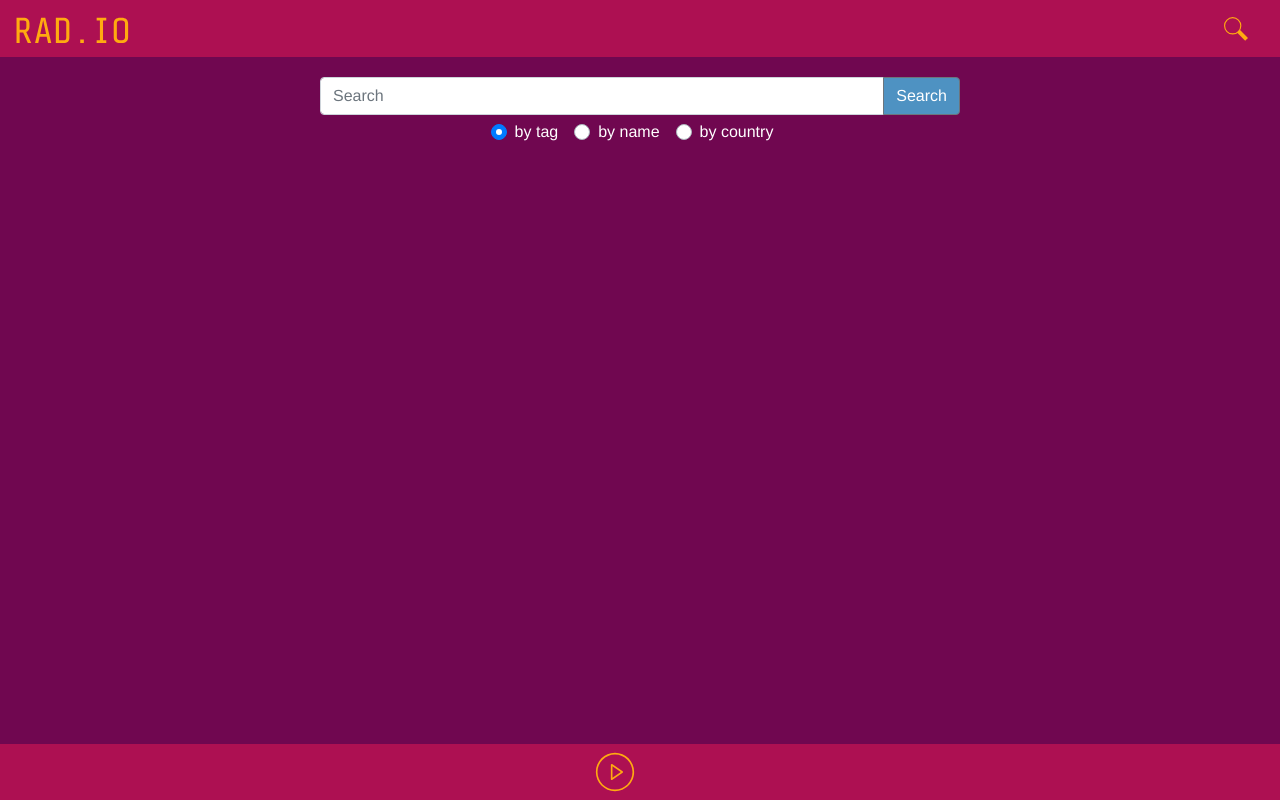
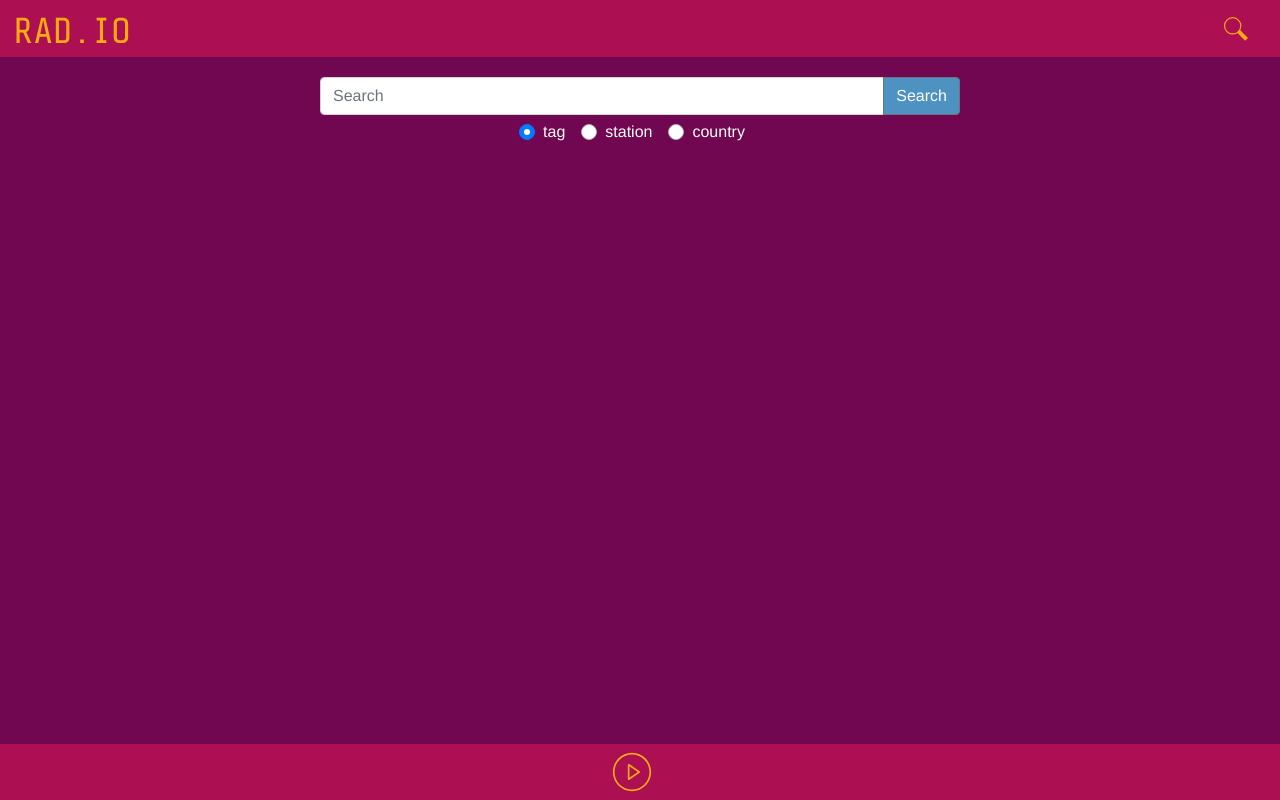
Before and after one commit to solodov-dev/rad-io, a Vue app: page /search in a window 1280 px wide. Built offline with nearby package versions, Linux system fonts and the light colour scheme.

Commit message:
Minor tweaks

```diff
--- a/src/App.vue
+++ b/src/App.vue
@@ -1,14 +1,14 @@
 <template>
   <div id="app">
     <app-header></app-header>
-    <router-view/>
+    <router-view />
     <app-player></app-player>
   </div>
 </template>
 
 <style lang="scss">
 #app {
-  font-family: 'Avenir', Helvetica, Arial, sans-serif;
+  font-family: "Avenir", Helvetica, Arial, sans-serif;
   -webkit-font-smoothing: antialiased;
   -moz-osx-font-smoothing: grayscale;
   text-align: center;
@@ -20,7 +20,7 @@
 }
 
 .nav-link {
-    color: #FFAA10;
+  color: #ffaa10;
 }
 
 .nav-link:hover {
@@ -28,19 +28,28 @@
 }
 
 .view {
+  width: 90%;
+  margin: auto;
+  padding-top: 20px;
+  padding-bottom: 100px;
   height: 100%;
+}
+
+@media screen and (min-width: 900px) {
+  .view {
+    width: 50%;
+  }
 }
 </style>
 
 <script>
-
-import Header from './components/Header';
-import Player from './components/Player';
+import Header from "./components/Header";
+import Player from "./components/Player";
 
 export default {
   components: {
     appHeader: Header,
-    appPlayer: Player,
+    appPlayer: Player
   }
-}
+};
 </script>
--- a/src/components/Player.vue
+++ b/src/components/Player.vue
@@ -4,7 +4,7 @@
     <div class="navbar justify-content-center player">
       <div class="player-btn play" :class="{stop: isPlaying}" @click="playStream"></div>
       <span class="station-name">{{ stream.name }}</span>
-      <div class="equalizer-container">
+      <div v-show="streamLoaded" class="equalizer-container">
        <app-equalizer v-show="isPlaying"></app-equalizer>
       </div>
     </div>
@@ -70,7 +70,7 @@ export default {
   height: 40px;
   background-repeat: no-repeat;
   background-size: contain;
-  margin: 0 1em;
+  margin-right: 1em;
   background-image: url("../assets/play-button.svg");
 }
 
--- a/src/router.js
+++ b/src/router.js
@@ -2,7 +2,6 @@ import Vue from 'vue';
 import Router from 'vue-router';
 import Home from './views/Home.vue';
 import Search from './views/Search.vue';
-import Visualizer from './views/Visualizer.vue';
 
 Vue.use(Router);
 
@@ -20,10 +19,5 @@ export default new Router({
       name: 'search',
       component: Search,
     },
-    {
-      path: '/visualizer',
-      name: 'visualizer',
-      component: Visualizer,
-    },
   ],
 });
--- a/src/views/Search.vue
+++ b/src/views/Search.vue
@@ -1,23 +1,25 @@
 <template>
   <div class="view">
     <form class="form-group" action="">
+      <!-- Search input -->
       <div class="input-group">
         <input type="text" class="form-control" placeholder="Search" v-model="searchTerm">
         <div class="input-group-append">
           <button class="btn btn-secondary" type="button" @click="searchStations">Search</button>
         </div>
       </div>
+      <!-- Search by radio buttons -->
     <div class="custom-control custom-radio custom-control-inline">
       <input type="radio" name="searchBy" id="radioTag" value="bytag" v-model="searchBy" class="custom-control-input">
-      <label for="radioTag" class="custom-control-label">by tag</label>
+      <label for="radioTag" class="custom-control-label">tag</label>
     </div>
     <div class="custom-control custom-radio custom-control-inline">
       <input type="radio" name="searchBy" id="radioName" value="byname" v-model="searchBy" class="custom-control-input">
-      <label for="radioName" class="custom-control-label">by name</label>
+      <label for="radioName" class="custom-control-label">station</label>
     </div>
     <div class="custom-control custom-radio custom-control-inline">
       <input type="radio" name="searchBy" id="radioCountry" value="bycountry" v-model="searchBy" class="custom-control-input">
-      <label for="radioCountry" class="custom-control-label">by country</label>
+      <label for="radioCountry" class="custom-control-label">country</label>
     </div>
     </form>
     <!-- Loading spinner -->
@@ -99,12 +101,6 @@ export default {
 </script>
 
 <style scoped>
-.view {
-  width: 50%;
-  margin: auto;
-  padding-top: 20px;
-  padding-bottom: 100px;
-}
 
 .btn-secondary {
   background-color: #4E92C2;
@@ -118,7 +114,7 @@ export default {
 }
 
 .custom-radio {
-  color: white;
+  color: #fff;
   margin-top: 5px;
 }
 
@@ -126,4 +122,8 @@ export default {
   margin-top: 100px;
   display: none;
 }
+
+.btn-secondary:hover{
+  background-color: #ffaa10;
+}
 </style>
--- a/src/views/Visualizer.vue
+++ /dev/null
@@ -1,3 +0,0 @@
-<template>
-  <h1>Visualizer</h1>
-</template>
```
Lines whose indentation alone changed are shown as unchanged.
